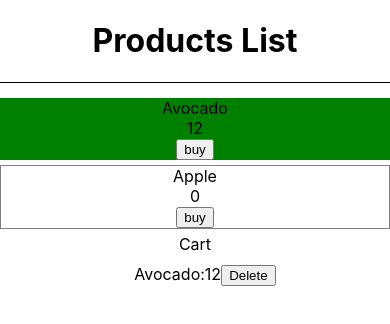
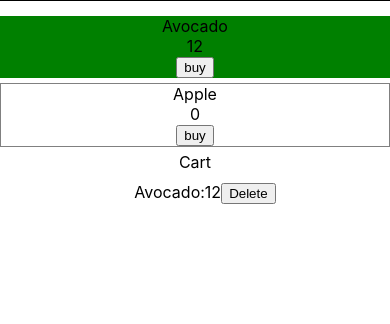
Before and after one commit to roasher/react-learning, a React (Create React App) app: page / in a window 390 px wide. Shown: the top 324 px of the page. Built offline with nearby package versions, Linux system fonts and the light colour scheme.

Commit message:
add high order component

```diff
--- a/src/App.js
+++ b/src/App.js
@@ -4,6 +4,7 @@ import styles from './App.module.scss';
 import {cloneDeep} from "lodash"
 import Cart from "./components/Cart";
 import ErrorBoundary from "./components/ErrorBoundary";
+import withWindowSize from "./hoc/withWindowSize";
 
 class App extends React.Component {
 
@@ -63,7 +64,7 @@ class App extends React.Component {
       <ErrorBoundary>
         <div className={styles.app}>
           <header className={styles.header}>
-            <h1>Products List</h1>
+            {!this.props.isMobile && <h1>Products List</h1>}
           </header>
           <div>
             {this.state.products.map((product) => {
@@ -90,4 +91,4 @@ class App extends React.Component {
   }
 }
 
-export default App;
+export default withWindowSize(App);
--- /dev/null
+++ b/src/hoc/withWindowSize.js
@@ -0,0 +1,12 @@
+import React from "react";
+
+const withWindowSize = (Component) => {
+  const isMobile = window.innerWidth < 768;
+  return (props) => {
+    return (
+      <Component isMobile={isMobile} {...props}/>
+    )
+  }
+}
+
+export default withWindowSize;
```
